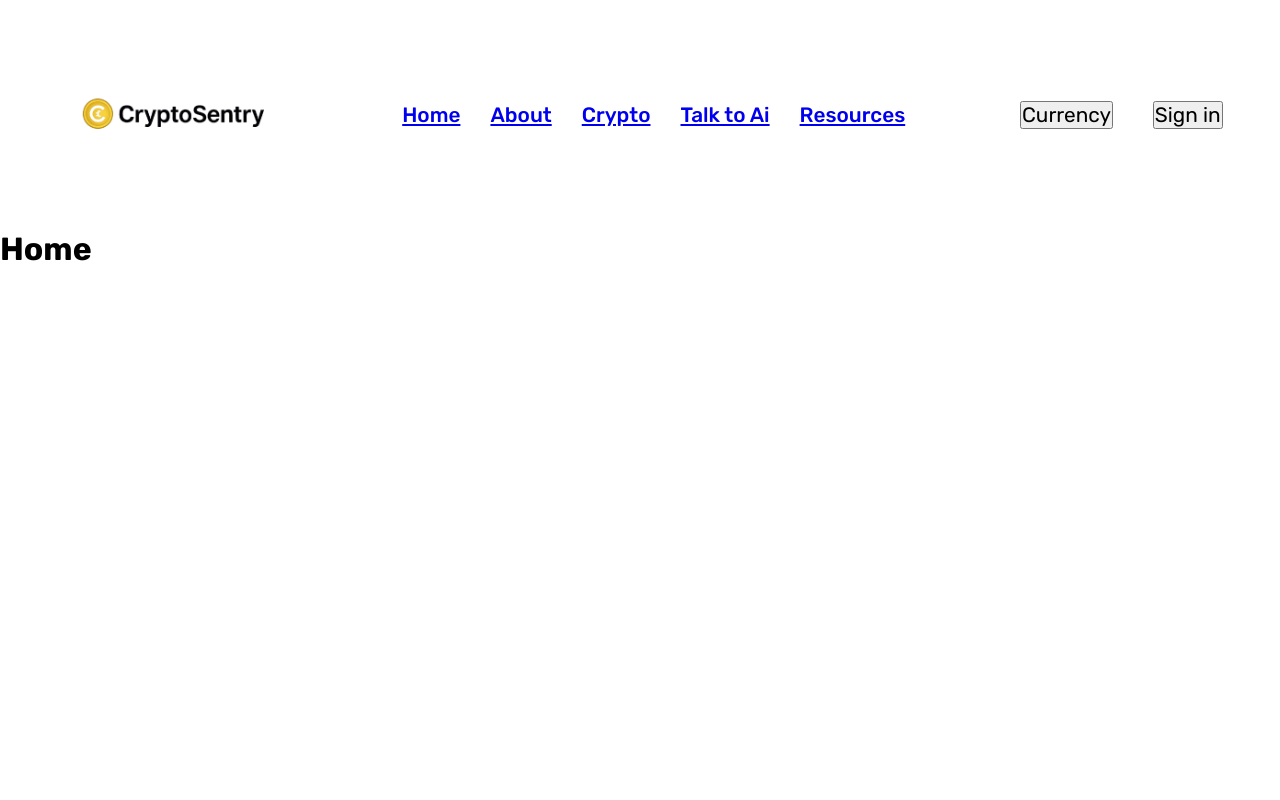
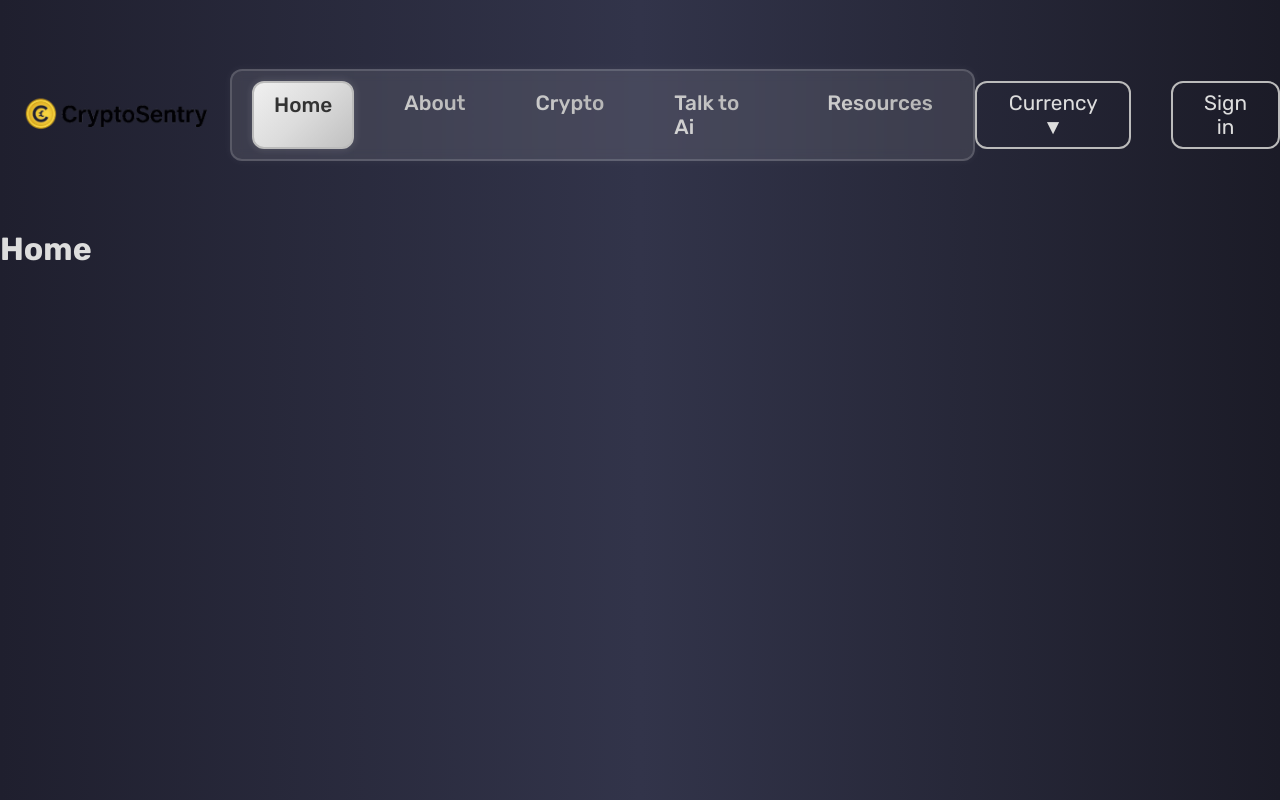
Before and after one commit to NeelBhavsar1/cryptosentry, a React (Vite) app: page / in a window 1280 px wide. Built offline with nearby package versions, Linux system fonts and the light colour scheme; a web font is replaced by a local one.

Commit message:
modified website theme

```diff
--- a/src/components/navbar/NavBar.css
+++ b/src/components/navbar/NavBar.css
@@ -10,7 +10,6 @@
     width: 230px;
     display: block;
     object-fit: cover;
-
 }
 
 .navlinks ul {
@@ -18,11 +17,38 @@
     flex-direction: row;
     list-style-type: none;
     gap: 30px;
+    border: 2px solid rgba(255, 255, 255, 0.15);
+    border-radius: 12px;
+    padding: 10px 20px;
+    backdrop-filter: blur(6px);
+    background: rgba(255, 255, 255, 0.1);
+    box-shadow: 0 0 10px rgba(255, 255, 255, 0.05);
 }
 
 .navlinks ul li {
     font-size: 1.3rem;
     font-weight: 500;
+}
+
+.navlinks a {
+    text-decoration: none;
+    color: #ddd;
+    background: linear-gradient(45deg, #ddd, #aaa);
+    -webkit-background-clip: text;
+    -webkit-text-fill-color: transparent;
+    padding: 10px 20px;
+    transition: all 0.5s ease;
+}
+
+.navlinks a.active {
+    background: linear-gradient(135deg, #f0f0f0, #dcdcdc, #c0c0c0);
+    -webkit-background-clip: unset;
+    -webkit-text-fill-color: #333;
+    color: #333;
+    border: 2px solid #bbb;
+    box-shadow: 0 0 8px rgba(255, 255, 255, 0.15);
+    border-radius: 12px;
+    padding: 10px 20px;
 }
 
 .actions-btns {
@@ -34,4 +60,79 @@
 .actions-btns button {
     font-size: 1.3rem;
     font-weight: 400;
+    padding: 8px 20px;
+    border: 2px solid #bbb;
+    border-radius: 12px;
+    background: transparent;
+    color: #ddd;
+    cursor: pointer;
+    transition: background-color 0.3s ease, color 0.3s ease;
 }
+
+.actions-btns button:hover {
+    background: #ddd;
+    color: #1b1b27;
+    border-color: #ddd;
+}
+
+.dropdown {
+    position: relative;
+    display: inline-block;
+}
+
+.dropbtn {
+    font-size: 1.3rem;
+    font-weight: 400;
+    padding: 8px 20px;
+    border: 2px solid #bbb;
+    border-radius: 12px;
+    background: transparent;
+    color: #ddd;
+    cursor: pointer;
+    transition: background-color 0.3s ease, color 0.3s ease;
+    user-select: none;
+    text-align: center;
+    min-width: 110px;
+}
+
+.dropbtn:hover {
+    background-color: #ddd;
+    color: #1b1b27;
+    border-color: #ddd;
+}
+
+.dropdown-content {
+    display: none;
+    position: absolute;
+    background: rgba(255, 255, 255, 0.1);
+    backdrop-filter: blur(6px);
+    min-width: 160px;
+    border-radius: 12px;
+    border: 2px solid #bbb;
+    box-shadow: 0px 8px 16px rgba(0,0,0,0.3);
+    z-index: 100;
+    margin-top: 6px;
+}
+
+.dropdown:hover .dropdown-content {
+    display: block;
+}
+
+.dropdown-content ul {
+    list-style: none;
+    margin: 0;
+    padding: 0;
+}
+
+.dropdown-content li {
+    color: #ddd;
+    padding: 12px 16px;
+    font-weight: 500;
+    cursor: pointer;
+    transition: background-color 0.3s ease, color 0.3s ease;
+}
+
+.dropdown-content li:hover {
+    background-color: #ddd;
+    color: #1b1b27;
+}
--- a/src/components/navbar/NavBar.jsx
+++ b/src/components/navbar/NavBar.jsx
@@ -1,13 +1,21 @@
-import React from 'react'
+import React, { useState } from 'react'
 import './NavBar.css'
 import logo_icon from '../../assets/logo1.png'
 import { NavLink } from 'react-router-dom'
 
 const NavBar = () => {
+    const [selectedCurrency, setSelectedCurrency] = useState('Currency')
+
+    const handleCurrencySelect = (currency) => {
+        setSelectedCurrency(currency)
+        //sort the currency later
+    }
+
     return (
         <div className="navbar-container">
             <div className="image">
                 <img src={logo_icon} alt="logo of app" />
+                {/* SORT THE LOGO OUT LATER */}
             </div>
             <div className="navlinks">
                 <ul>
@@ -19,7 +27,16 @@ const NavBar = () => {
                 </ul>
             </div>
             <div className="actions-btns">
-            <button>Currency</button>
+                <div className="dropdown">
+                    <button className="dropbtn">{selectedCurrency} ▼</button>
+                    <div className="dropdown-content">
+                        <ul>
+                            <li onClick={() => handleCurrencySelect('USD')}>USD</li>
+                            <li onClick={() => handleCurrencySelect('GBP')}>GBP</li>
+                            <li onClick={() => handleCurrencySelect('EUR')}>EUR</li>
+                        </ul>
+                    </div>
+                </div>
                 <button>Sign in</button>
             </div>
         </div>
--- a/src/index.css
+++ b/src/index.css
@@ -7,3 +7,8 @@
   max-height: 100vh;
   font-family: 'Rubik', sans-serif;
 }
+
+body, html {
+  background: linear-gradient(90deg, #1f1f2e 0%, #32344a 50%, #1b1b27 100%);
+  color: #ddd;
+}
```
Lines whose indentation alone changed are shown as unchanged.
